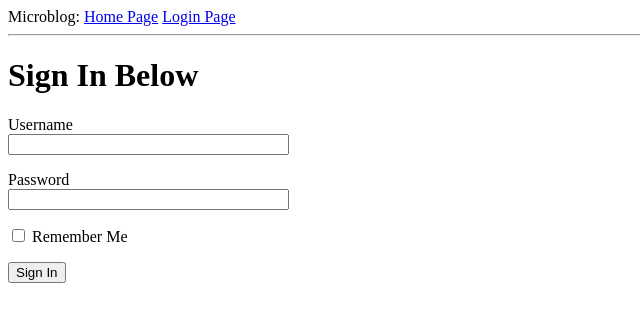
After one commit to RanaUniverse/flask_form_learning, a Flask app: page /login in a window 1280 px wide. The commit adds this page. Shown: the top 322 px of the page, without its empty margins (0-640 px from the left). Run offline with Flask 3, Linux system fonts and the light colour scheme.

Commit message:
now on /login it will shows the login form which will come form the flask-wtf

```diff
--- /dev/null
+++ b/app/forms.py
@@ -0,0 +1,31 @@
+from flask_wtf import FlaskForm  # type: ignore # for this has what to do i am confused.
+
+from wtforms import StringField, PasswordField, BooleanField, SubmitField
+
+from wtforms.validators import DataRequired
+
+
+class LoginForm(FlaskForm):
+    """
+    This LoginForm name i make i make myself of what to do?
+    """
+
+    username = StringField(
+        label="Username",
+        validators=[DataRequired()],
+        description=(
+            "This is where user will press his preferred username "
+            "it can be seen with .description "
+        ),
+    )
+
+    password = PasswordField(
+        label="Password",
+        validators=[DataRequired()],
+    )
+    remember_me = BooleanField(
+        label="Remember Me",
+    )
+    submit = SubmitField(
+        "Sign In",
+    )
--- a/app/routes.py
+++ b/app/routes.py
@@ -1,6 +1,7 @@
 from flask import render_template
 
 from app import app
+from app.forms import LoginForm
 
 
 user = {"username": "Roman Reigns"}
@@ -26,3 +27,13 @@ def index():
         user=user,
         posts=posts,
     )
+
+
+@app.route("/login")
+def login():
+    form = LoginForm()
+    return render_template(
+        "login.html",
+        title="Sign In Page",
+        form=form,
+    )
--- a/app/templates/base.html
+++ b/app/templates/base.html
@@ -20,8 +20,11 @@
 <body>
 
     <div>
-        Microblog: <a href="/index">Home Page</a>
+        Microblog:
+        <a href="/index">Home Page</a>
+        <a href="/login">Login Page</a>
     </div>
+
     <hr>
     {% block content %}
 
--- /dev/null
+++ b/app/templates/login.html
@@ -0,0 +1,35 @@
+{% extends 'base.html' %}
+
+
+{% block content %}
+
+<h1>Sign In Below</h1>
+
+<form action="" method="post" novalidate>
+
+    {{ form.hidden_tag() }}
+    <p>
+        {{ form.username.label }}
+
+        <br>
+        {{ form.username(size=32) }}
+    </p>
+
+    <p>
+        {{ form.password.label }}
+        <br>
+        {{ form.password(size=32) }}
+    </p>
+
+    <p>
+        {{ form.remember_me() }}
+        {{ form.remember_me.label}}
+    </p>
+    <p>
+        {{ form.submit() }}
+    </p>
+
+</form>
+
+
+{% endblock content %}
```
Also changed, not shown: README.md.
